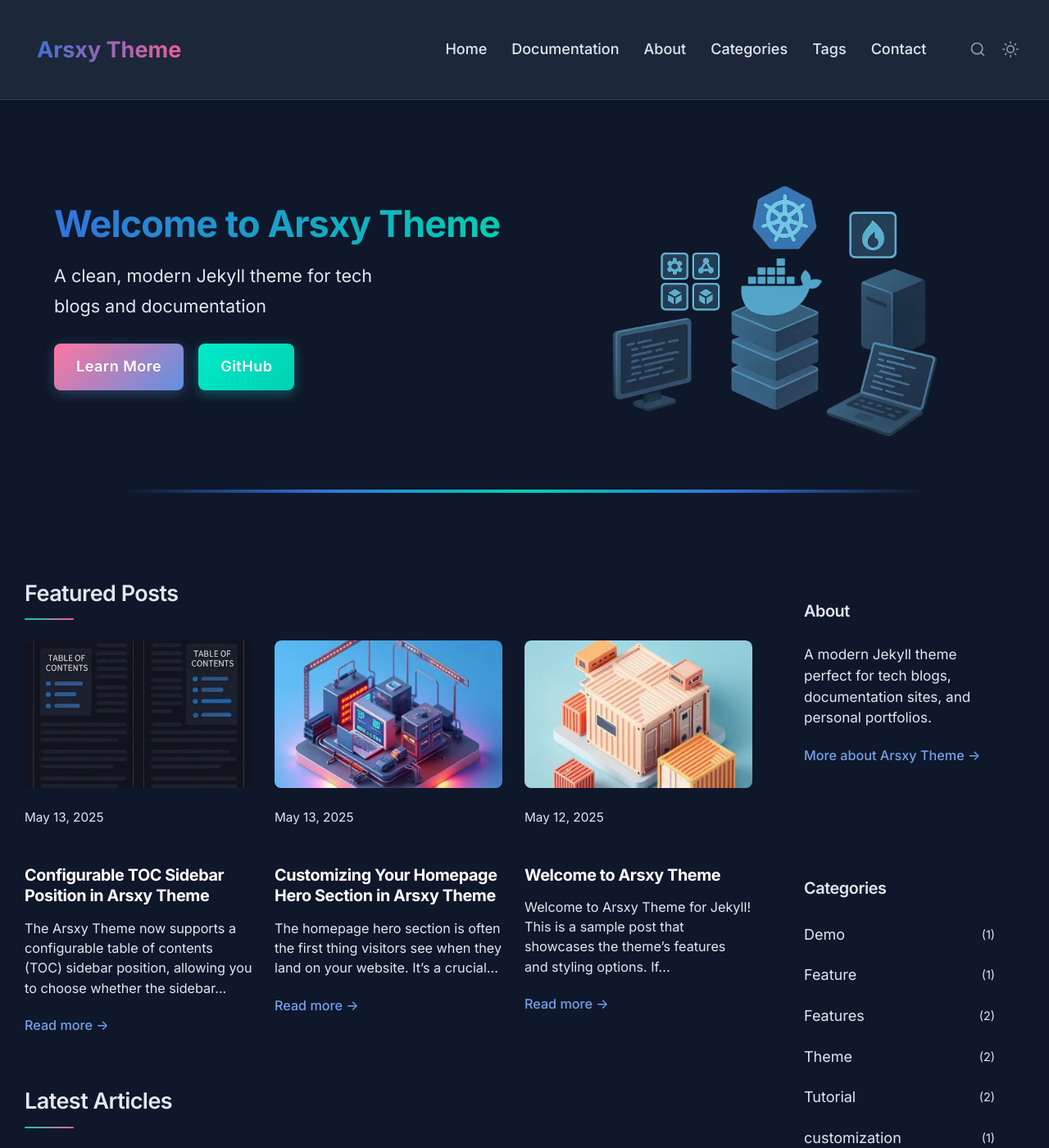
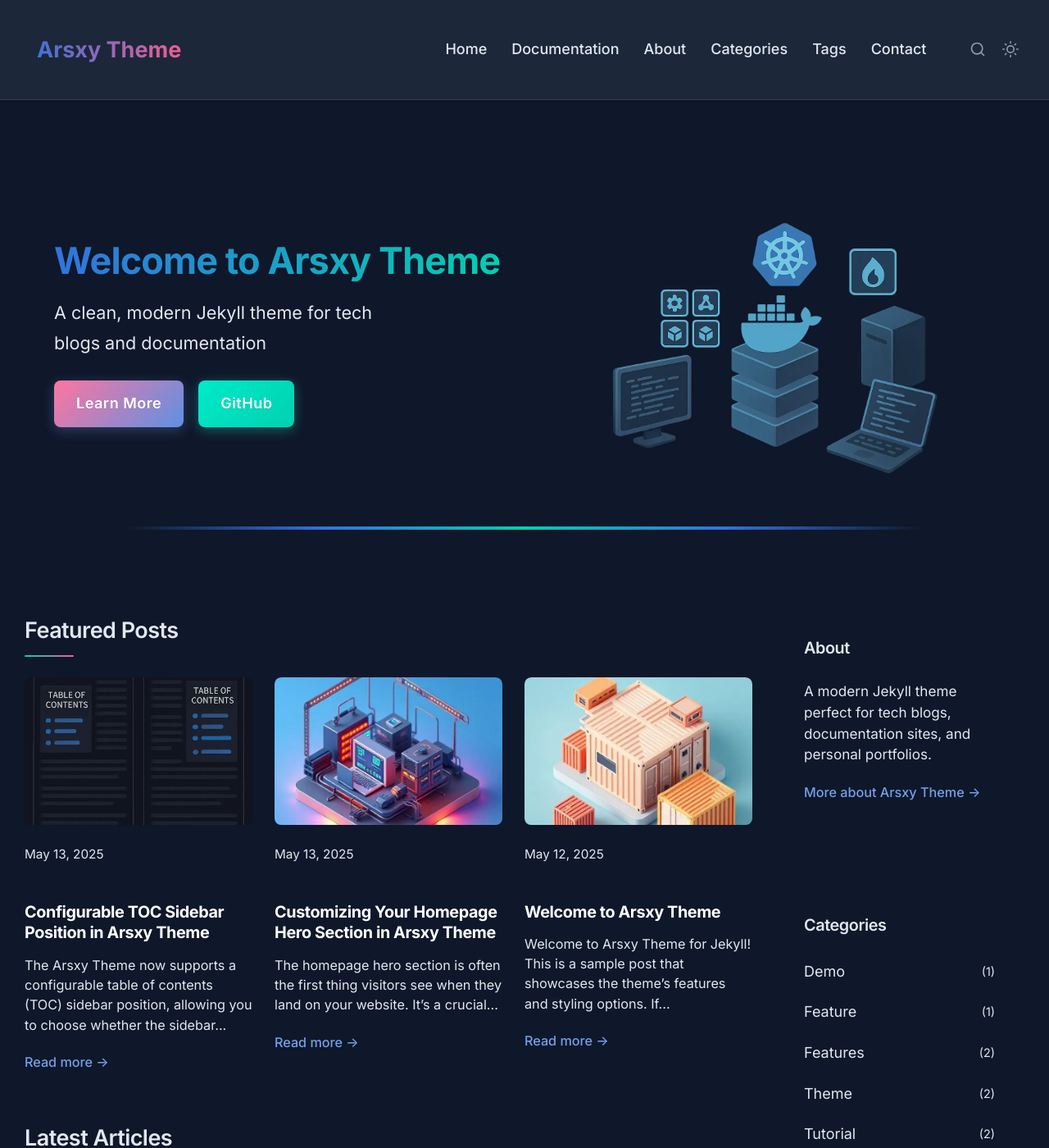
Before and after one commit to awcodify/sysctl-theme, a Jekyll site: the page built from index.html, in a window 1280 px wide and 1400 px high. Shown: the whole window at 82% size. Built offline with Jekyll 4.4.1, drawn with Linux system fonts in a browser that asks for light colours; the list of posts is cut into pages by our own code.

Commit message:
Adjust padding for page content and remove unnecessary margin from content with sidebar

```diff
--- a/_sass/_layout.scss
+++ b/_sass/_layout.scss
@@ -10,6 +10,7 @@
 /* Site content */
 .page-content {
   flex: 1 0 auto;
+  padding: $spacing-lg 0;
 
   /* Add space between sections */
   section {
--- a/_sass/components/_homepage.scss
+++ b/_sass/components/_homepage.scss
@@ -170,7 +170,6 @@
 .content-with-sidebar {
   display: flex;
   gap: 2rem;
-  margin-top: 2rem;
 
   .main-content {
     flex: 3;
```
